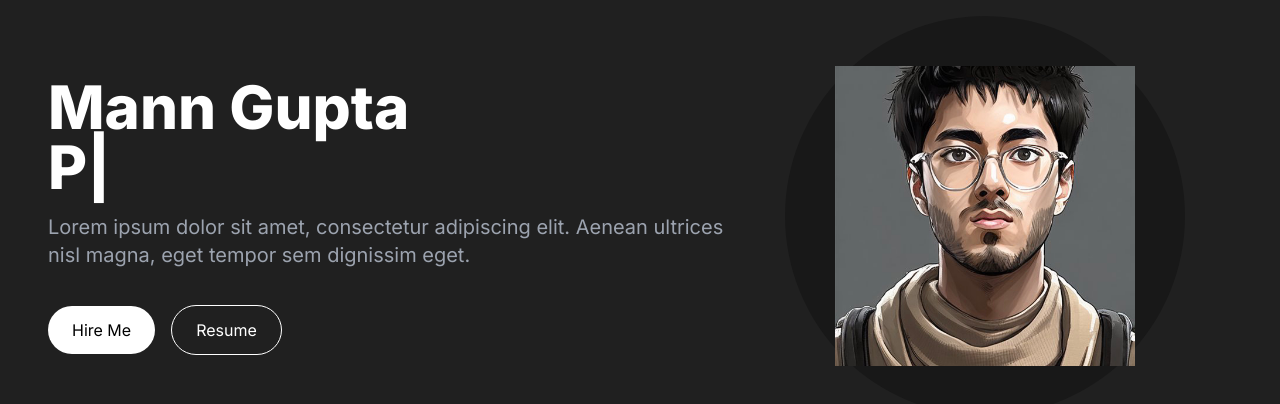
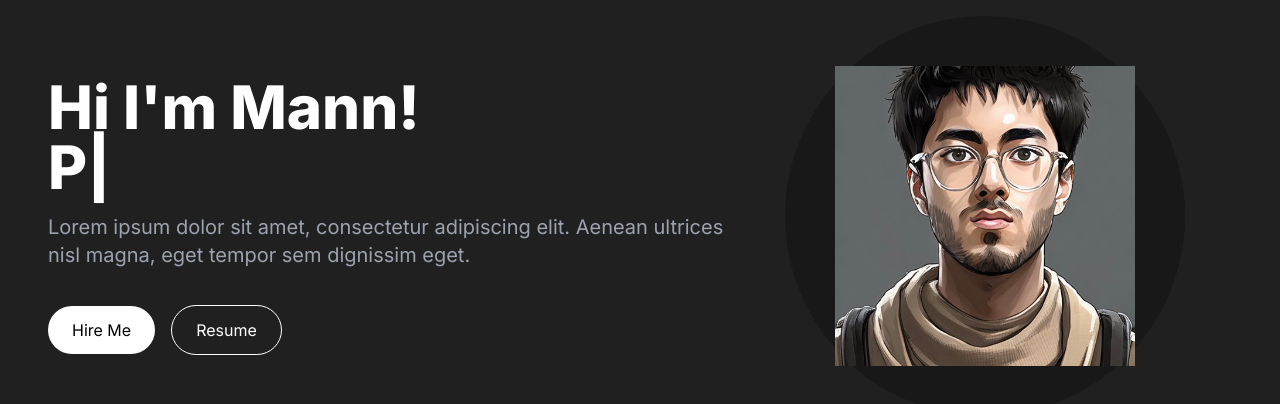
Before and after one commit to manngup/manng.net, a Next.js app: page / in a window 1280 px wide. Shown: the top 404 px of the page. Built offline with nearby package versions, Linux system fonts and the light colour scheme.

Commit message:
edited header section text

```diff
--- a/src/app/components/Header.tsx
+++ b/src/app/components/Header.tsx
@@ -34,7 +34,7 @@ const Header = () => {
         <div className="grid grid-cols-1 sm:grid-cols-12">
             <div className="col-span-7 place-self-center text-center sm:text-left">
                 <h1 className="text-white mb-4 text-4xl sm:text-5xl lg:text-6xl font-extrabold">
-                    Mann Gupta
+                    Hi I'm Mann!
                     <br />
                     <TypedName />
                 </h1>
```
